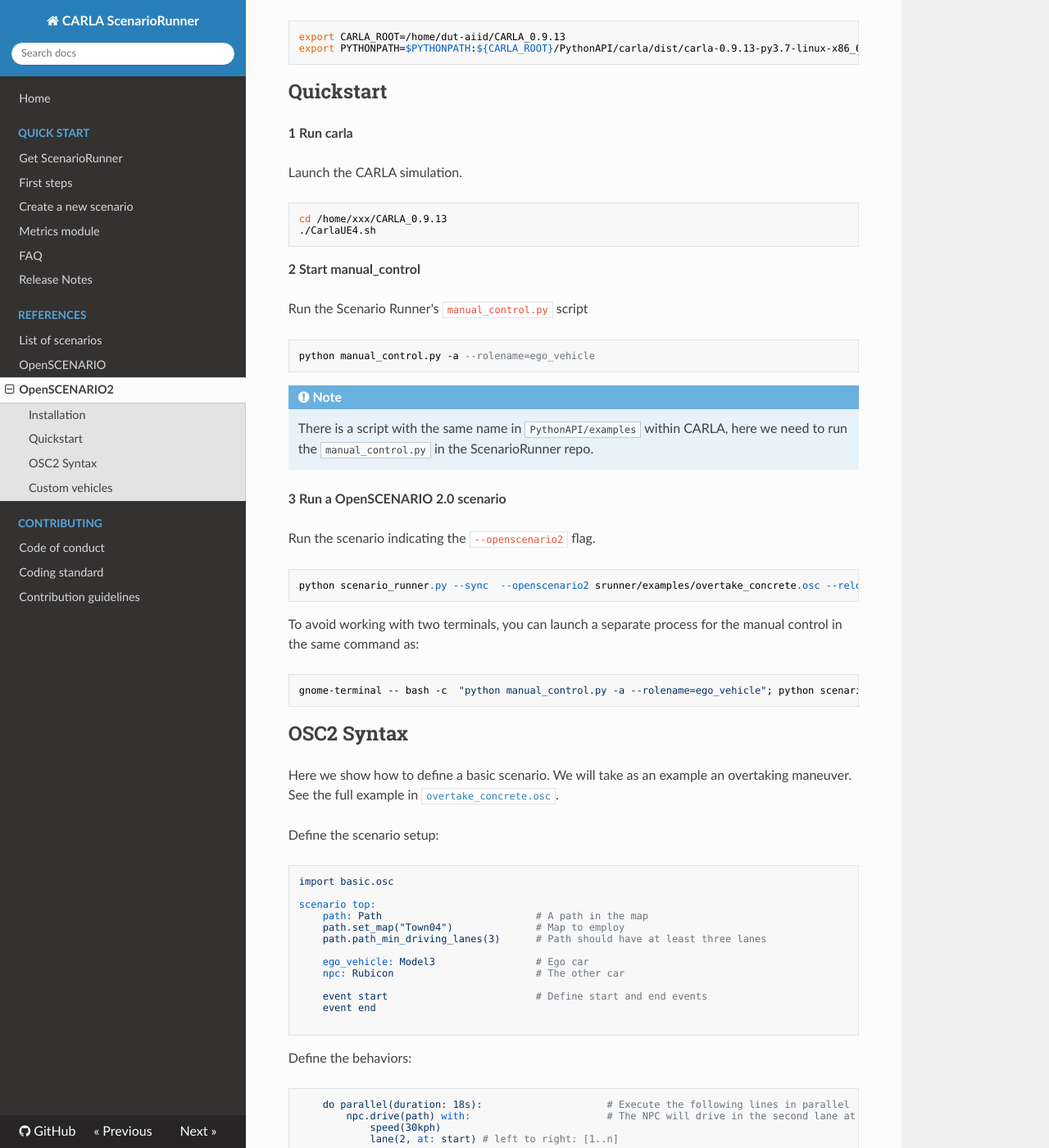
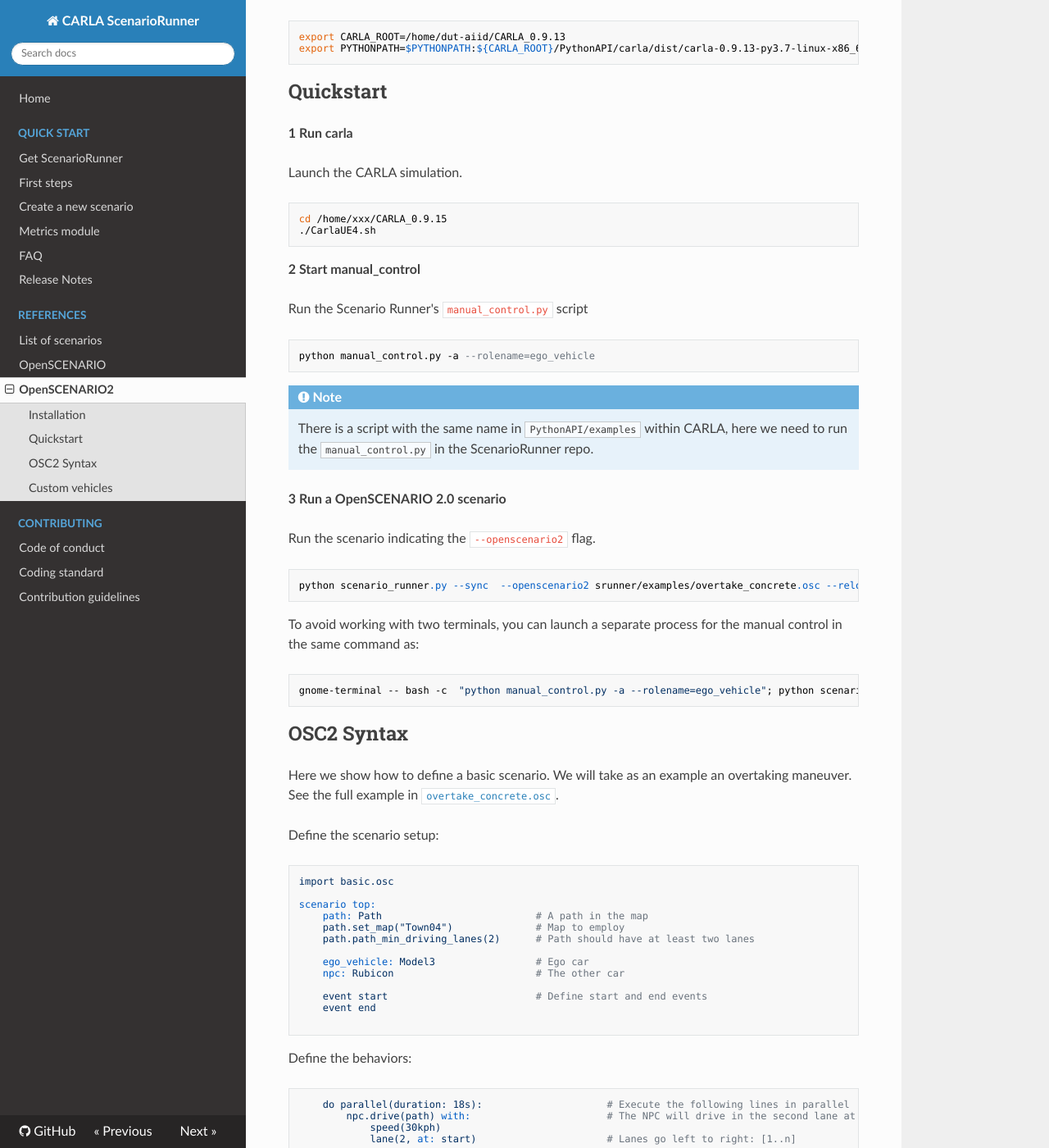
Before and after one commit to carla-simulator/scenario_runner, an MkDocs documentation site: the page built from Docs/README_OpenSCENARIO_2.0.md, in a window 1280 px wide and 1400 px high, scrolled down 2221 px. Shown: the whole window at 82% size. Built offline with MkDocs 1.6.1, drawn with Linux system fonts in a browser that asks for light colours; nearby versions of some CDN libraries.

Commit message:
Make consistent comments

````diff
--- a/Docs/README_OpenSCENARIO_2.0.md
+++ b/Docs/README_OpenSCENARIO_2.0.md
@@ -125,7 +125,7 @@
 Launch the CARLA simulation.
 
 ```bash
-cd /home/xxx/CARLA_0.9.13
+cd /home/xxx/CARLA_0.9.15
 ./CarlaUE4.sh
 ```
 
@@ -167,7 +167,7 @@
 scenario top:
     path: Path                      	# A path in the map
     path.set_map("Town04")              # Map to employ
-    path.path_min_driving_lanes(3)      # Path should have at least three lanes
+    path.path_min_driving_lanes(2)      # Path should have at least two lanes
 
     ego_vehicle: Model3                	# Ego car
     npc: Rubicon                        # The other car
@@ -183,7 +183,7 @@
     do parallel(duration: 18s):                     # Execute the following lines in parallel
         npc.drive(path) with:                       # The NPC will drive in the second lane at a constant speed
             speed(30kph)
-            lane(2, at: start) # left to right: [1..n]
+            lane(2, at: start)                      # Lanes go left to right: [1..n]
 
         serial:                                     # The following commands are serially executed
             get_ahead: parallel(duration: 3s):      # Set the initial ego vehicle position
````
Also changed, not shown: 1 other file.
